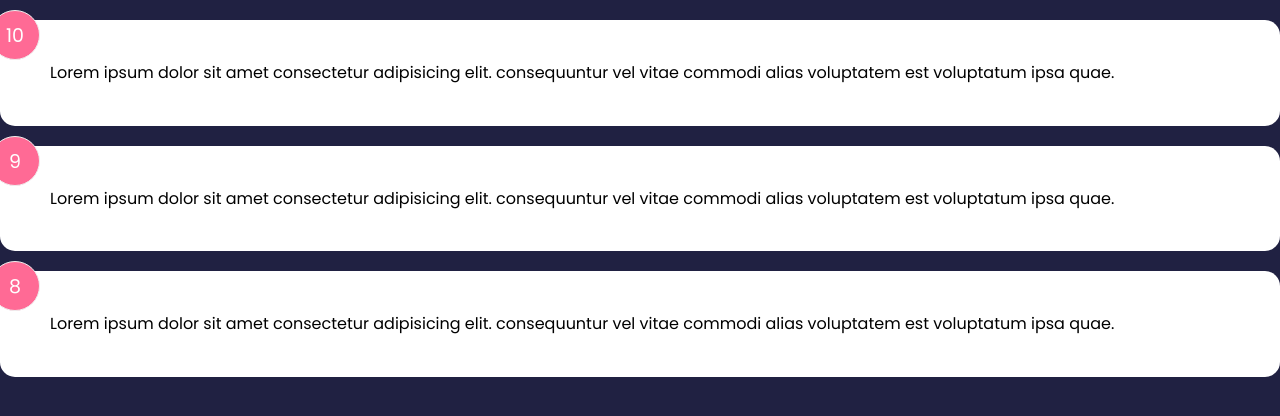
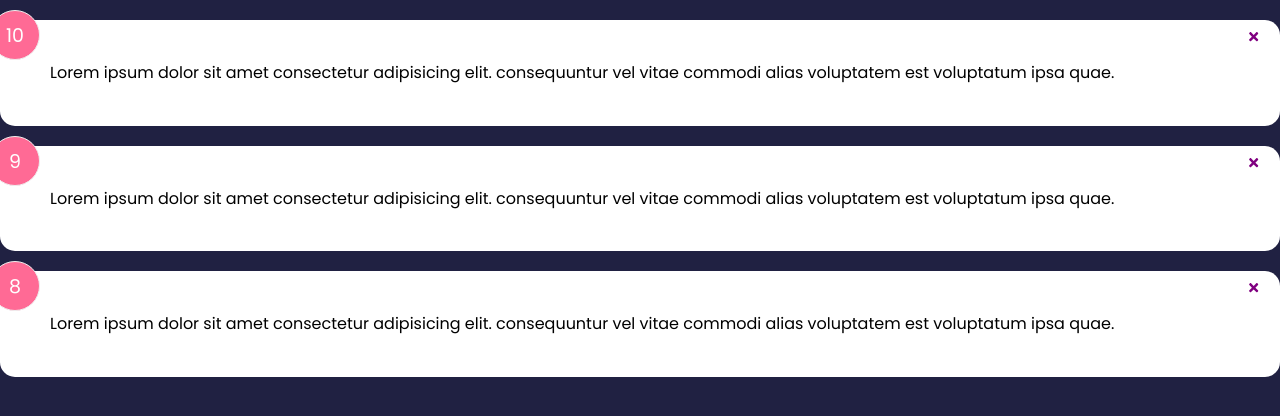
Before and after one commit to techstackmedia/feedback-app, a React (Create React App) app: page / in a window 1280 px wide. Shown: the top 416 px of the page. Built offline with nearby package versions, Linux system fonts and the light colour scheme.

Commit message:
create click handler for state ids

```diff
--- a/package.json
+++ b/package.json
@@ -8,6 +8,7 @@
     "@testing-library/user-event": "^13.5.0",
     "react": "^18.1.0",
     "react-dom": "^18.1.0",
+    "react-icons": "^4.3.1",
     "react-scripts": "5.0.1",
     "web-vitals": "^2.1.4"
   },
--- a/src/components/FeedbackItem/FeedbackItem.jsx
+++ b/src/components/FeedbackItem/FeedbackItem.jsx
@@ -1,11 +1,16 @@
 import PropTypes from 'prop-types';
+import { FaTimes } from 'react-icons/fa';
 import Card from '../../UI/Card';
 const FeedbackItem = ({ feedbackItem }) => {
+  const handleClick = id => {
+    console.log(id);
+  };
   return (
-    // without "className='random'", we get <div class="card undefinded"></div>
-    // undefined as a class (.undefined)
     <Card>
       <div className="num-display">{feedbackItem.rating}</div>
+      <button className="close" onClick={() => handleClick(feedbackItem.id)}>
+        <FaTimes color="purple" />
+      </button>
       <div className="text-display">{feedbackItem.text}</div>
     </Card>
   );
--- a/src/components/FeedbackList/FeedbackList.jsx
+++ b/src/components/FeedbackList/FeedbackList.jsx
@@ -16,7 +16,6 @@ const FeedbackList = ({ feedback }) => {
 };
 
 FeedbackList.propTypes = {
-  // feedback: PropType.array
   feedback: PropTypes.arrayOf(
     PropTypes.shape({
       id: PropTypes.number.isRequired,
```
Also changed, not shown: 1 other file (tests, documents, lock files or other folders).
